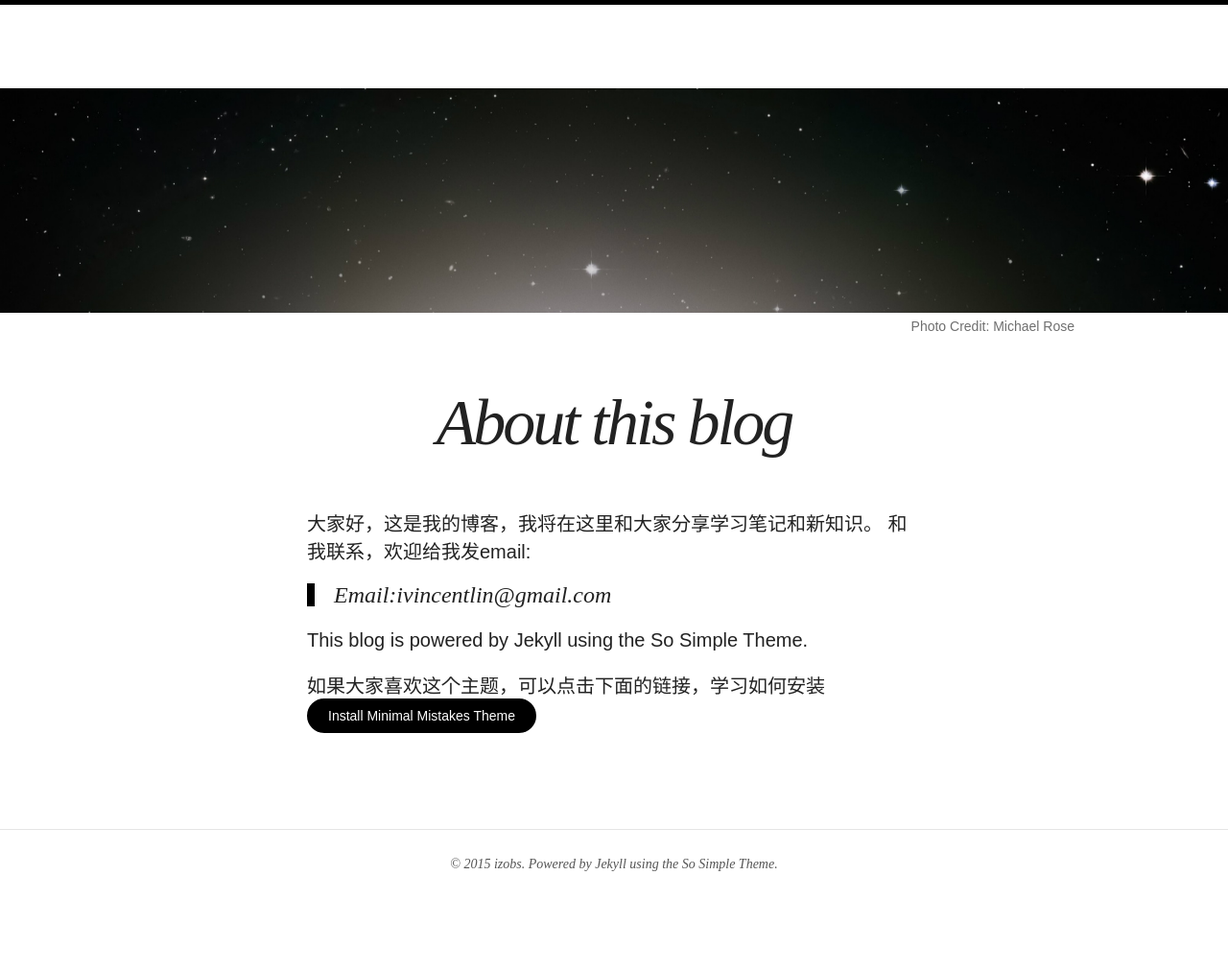
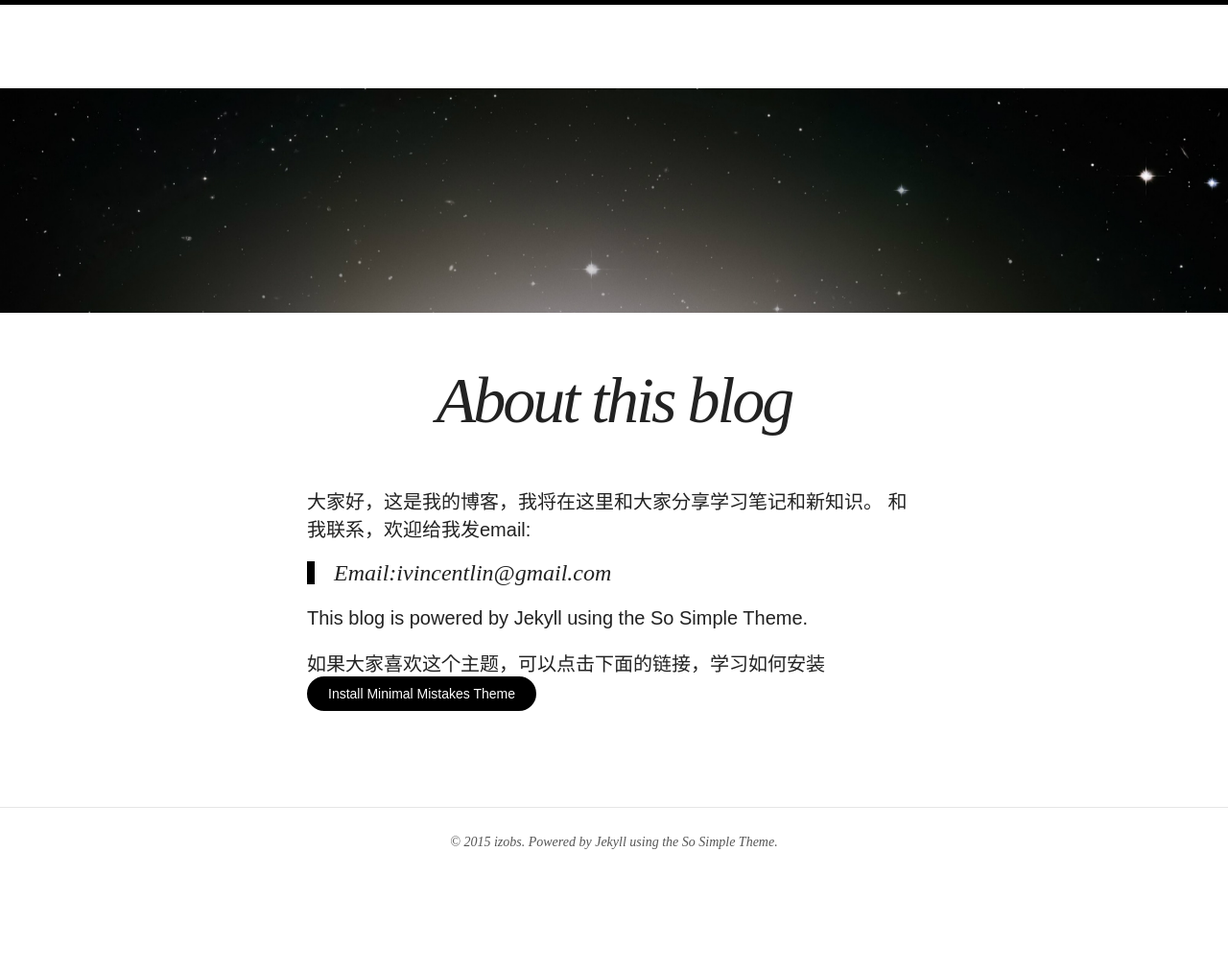
Before and after one commit to iZobs/izobs.github.com, a Jekyll site: the page built from about.md, in a window 1280 px wide. Shown: the whole page at 96% size. Built offline with Jekyll 4.4.1, drawn with Linux system fonts in a browser that asks for light colours; nearby versions of some CDN libraries; after the commit the page ends 988 px from its top, so only the background shows below that.

Commit message:
change image

```diff
--- a/_layouts/page.html
+++ b/_layouts/page.html
@@ -13,7 +13,7 @@
 
 <div id="main" role="main">
   <article class="entry">
-    {% if page.image.feature %}<img src="{{ site.url }}/images/{{ page.image.feature }}" class="entry-feature-image" alt="{{ page.title }}" {% if site.logo == null %}style="margin-top:0;"{% endif %}>{% if page.image.credit %}<p class="image-credit">Photo Credit: <a href="{{ page.image.creditlink }}">{{ page.image.credit }}</a>{% endif %}{% endif %}
+    {% if page.image.feature %}<img src="/images/about.jpg" class="entry-feature-image" alt="{{ page.title }}" {% if site.logo == null %}style="margin-top:0;"{% endif %}>{% endif %}
     <div class="entry-wrapper">
       <header class="entry-header">
         <h1 class="entry-title">{% if page.headline %}{{ page.headline }}{% else %}{{ page.title }}</h1>{% endif %}
```
